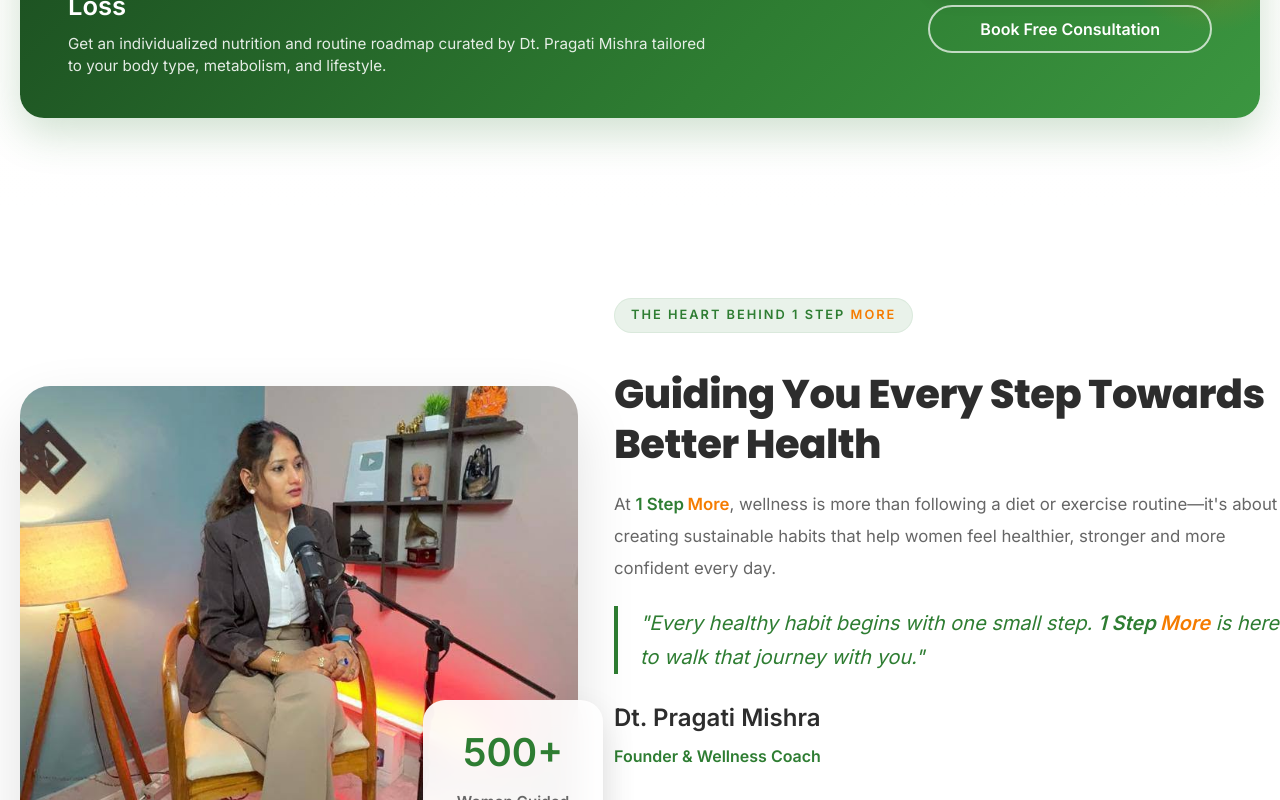
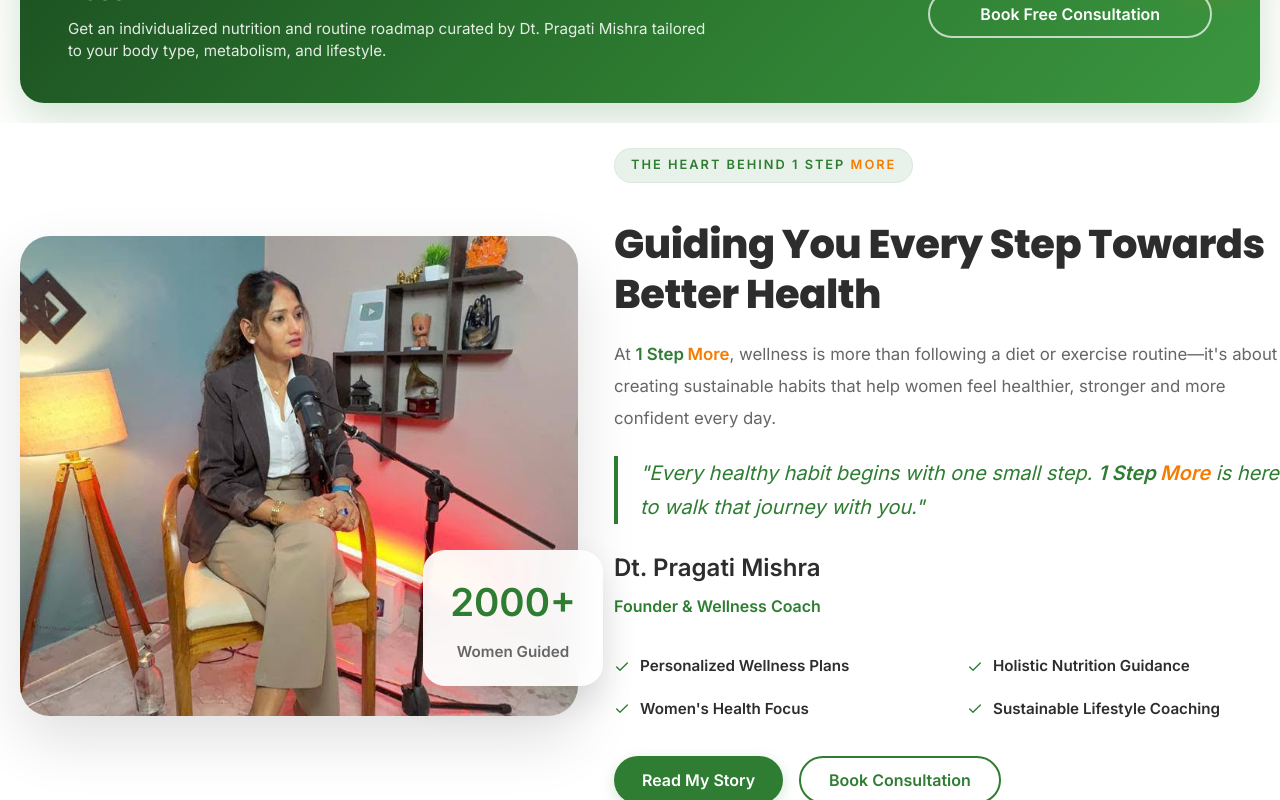
Before and after one commit to padmesh0812/One-Step-More, a React (Vite) app: page /enroll in a window 1280 px wide. Shown: the part 5560-6360 px from the top of the page. Built offline with nearby package versions, Linux system fonts and the light colour scheme; no server answers.

Commit message:
fix: update 500+ to 2000+ women guided and minimize vertical gap above founder section

```diff
--- a/src/components/HomeTestimonials.css
+++ b/src/components/HomeTestimonials.css
@@ -4,7 +4,7 @@
 
 .home-testimonials-section {
   background: linear-gradient(180deg, #FAF7F2 0%, #FFFFFF 100%);
-  padding: 90px 0;
+  padding: 75px 0 20px 0;
   position: relative;
   overflow: hidden;
 }
--- a/src/index.css
+++ b/src/index.css
@@ -2413,7 +2413,7 @@
    THE HEART BEHIND ONE STEP MORE (FOUNDER)
    ========================================================================== */
 .founder {
-  padding: 90px 0;
+  padding: 25px 0 80px 0;
   background: #fff;
 }
 
--- a/src/pages/About.jsx
+++ b/src/pages/About.jsx
@@ -87,7 +87,7 @@
 
               <div className="about-hero-chips">
                 <div className="about-hero-chip">
-                  <UserCheck size={16} /> 500+ Women Guided
+                  <UserCheck size={16} /> 2000+ Women Guided
                 </div>
                 <div className="about-hero-chip">
                   <Salad size={16} /> 100% Home-Cooked Food
@@ -199,7 +199,7 @@
                   <UserCheck size={20} />
                 </div>
                 <div className="founder-trust-text">
-                  <strong>500+ Mothers Guided</strong>
+                  <strong>2000+ Mothers Guided</strong>
                   <span>Rebuilding strength, energy & body relationship</span>
                 </div>
               </div>
--- a/src/pages/Home.jsx
+++ b/src/pages/Home.jsx
@@ -263,7 +263,7 @@
                 alt="Dt. Pragati Mishra - Founder & Wellness Coach"
               />
               <div className="experience-card">
-                <h3>500+</h3>
+                <h3>2000+</h3>
                 <p>Women Guided</p>
               </div>
             </div>
```
